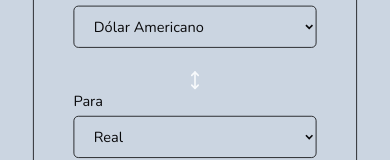
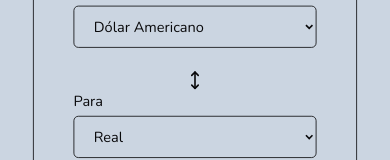
Before and after one commit to victorzld/cambio-facil, a React (Vite) app: page / in a window 390 px wide. Shown: the part 456-616 px from the top of the page. Built offline with nearby package versions, Linux system fonts and the light colour scheme; no server answers.

Commit message:
change color mobile screen

```diff
--- a/src/App.tsx
+++ b/src/App.tsx
@@ -124,19 +124,19 @@ export function App() {
                 </div>
 
                 <div className='mt-7'>
-                  <div className='max-md:hidden  text-zinc-950'>
+                  <div className='max-md:hidden text-zinc-950'>
                     <MoveHorizontal />
                   </div>
 
-                  <div>
-                    <MoveVertical className='md:hidden' />
+                  <div className='md:hidden text-zinc-950'>
+                    <MoveVertical />
                   </div>
                 </div>
 
                 <div className='flex flex-col gap-1 max-md:w-[300px]'>
                   <label
                     htmlFor="toCoin"
-                    className='max-sm:text-lg  text-zinc-950'
+                    className='max-sm:text-lg text-zinc-950'
                   >
                     Para
                   </label>
```
